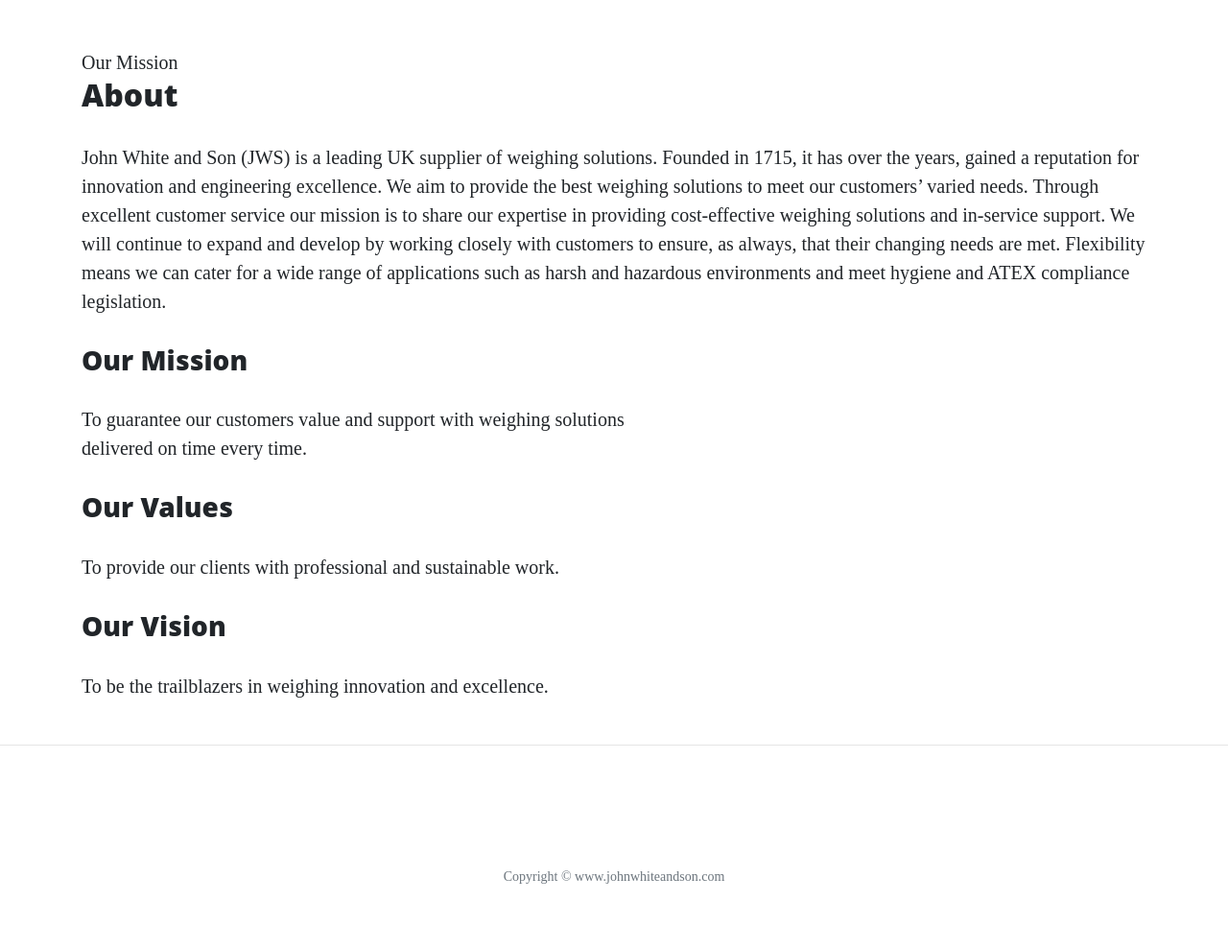
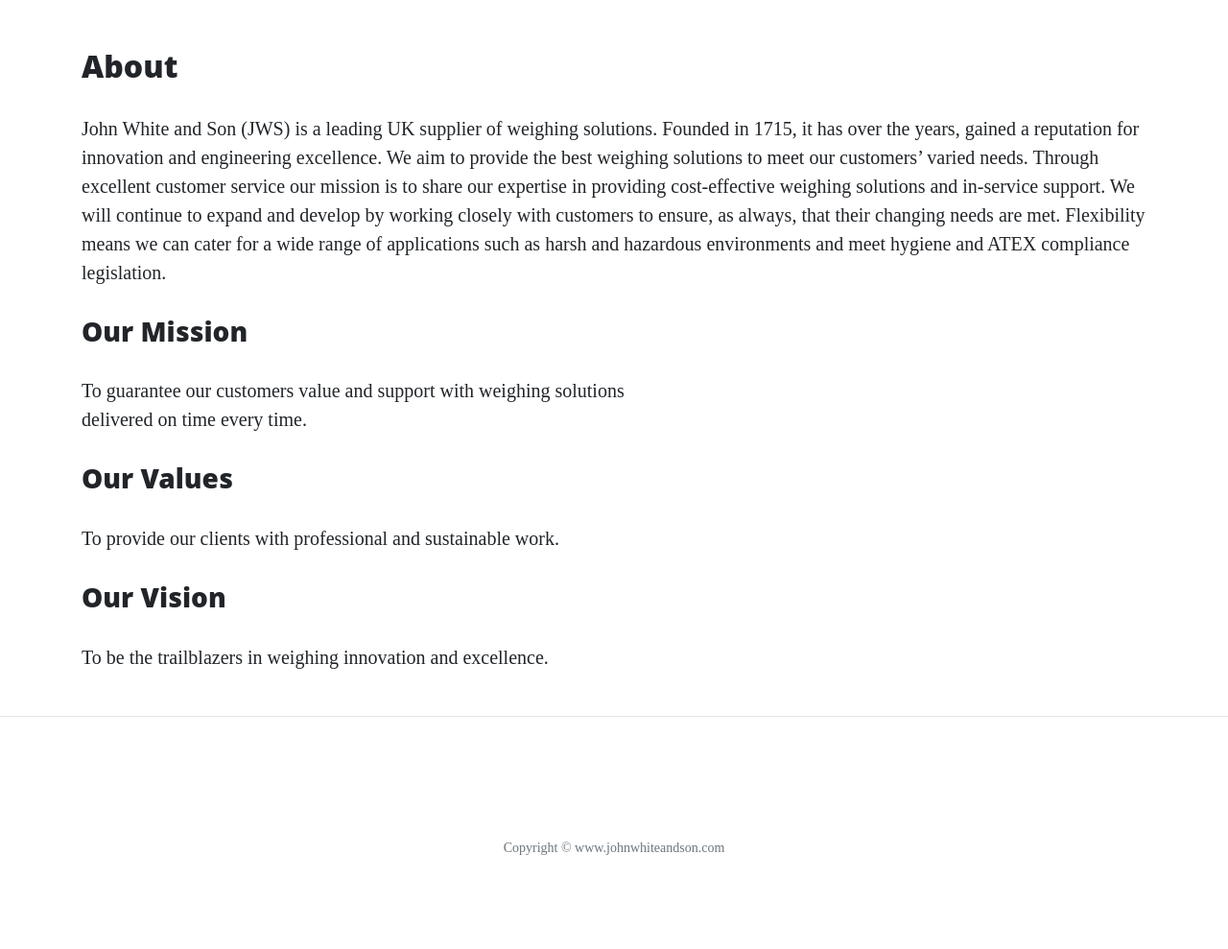
Before and after one commit to BFO1715/jws_case_studies, a Flask app: page /about in a window 1280 px wide. Shown: the part 532-1521 px from the top of the page at 96% size. After the commit the page ends 1491 px from the top, so only its background shows below. Run offline with Flask 3, Linux system fonts and the light colour scheme; some libraries are stand-ins or nearby versions.

Commit message:
Added formatting for About page

```diff
--- a/templates/about.html
+++ b/templates/about.html
@@ -1,7 +1,7 @@
 {% extends "base.html" %}
 {% block content %}
 
-    {{ company[0] ["name"] }}
+
 
     <h2>{{ page_title }}</h2>
     <p>
@@ -14,30 +14,17 @@
         compliance legislation.
     </p>
 
-    <div class="row featurette">
-        <div class="col-md-7">
-            <h3>Our Mission</h3>
-			<p>
-				To guarantee our customers value and support with weighing solutions delivered on time every time.
-			</p>
+    {% for point in company %}
+
+        <div class="row featurette">
+            <div class="col-md-7">
+                <h3> {{ point.name }}</h3>
+                <p>
+                    {{ point.description }}
+                </p>
+            </div>
         </div>
-    </div>
 
-    <div class="row featurette">
-        <div class="col-md-7">
-            <h3>Our Values</h3>
-			<p>
-				To provide our clients with professional and sustainable work.
-			</p>
-        </div>
-    </div>
+    {% endfor %}
 
-    <div class="row featurette">
-        <div class="col-md-7">
-            <h3>Our Vision</h3>
-			<p>
-				To be the trailblazers in weighing innovation and excellence.
-			</p>
-        </div>
-    </div>
 {% endblock %}
```
